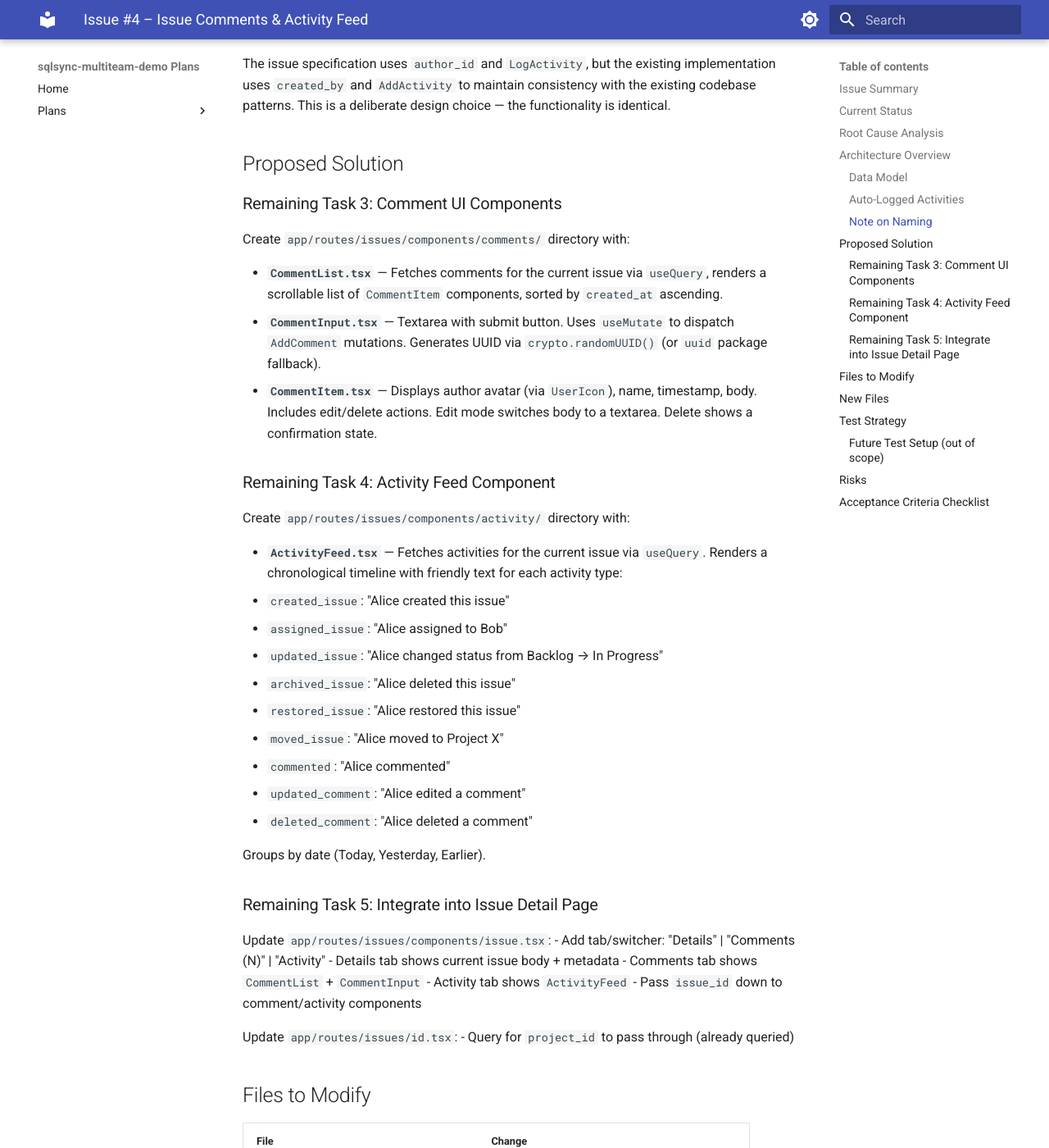
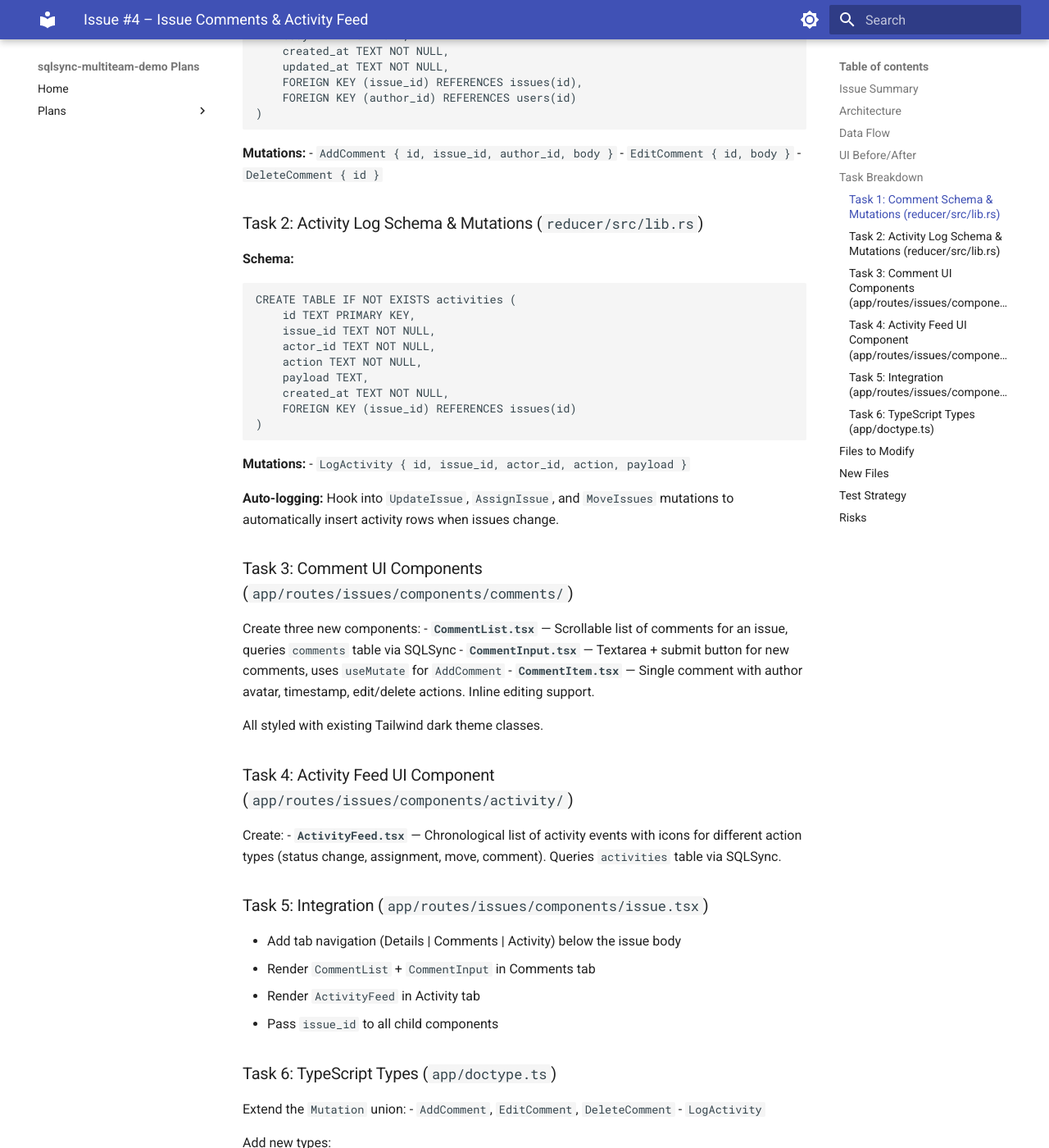
Before and after one commit to jensen/sqlsync-multiteam-demo-plans, an MkDocs documentation site: the page built from docs/plans/issue-4-plan.md, in a window 1280 px wide and 1400 px high, scrolled down 2063 px. Shown: the whole window at 82% size. Built offline with MkDocs 1.6.1 and Material for MkDocs 9.7.7, drawn with Linux system fonts in a browser that asks for light colours; some of the changed text lies outside the part shown.

Commit message:
docs: Add plan for issue #4 - Issue Comments & Activity Feed

````diff
--- a/docs/plans/issue-4-plan.md
+++ b/docs/plans/issue-4-plan.md
@@ -2,171 +2,154 @@
 
 ## Issue Summary
 
-Add the ability to comment on issues and see an activity timeline of changes. This feature spans the Rust WASM reducer and the React frontend.
+Add the ability to comment on issues and see an activity timeline of changes. This feature spans the Rust WASM reducer and the React frontend, consisting of **6 tasks** with clear dependencies.
 
-## Current Status
+**Dependency graph:**
+- Tasks 1 & 2 can run in parallel (both Rust reducer changes)
+- Tasks 3 & 4 can run in parallel once 1 & 2 are done (both React UI components)
+- Task 5 depends on 3 & 4 (integration)
+- Task 6 depends on 1 & 2 (type updates)
 
-The following tasks are **already completed** in the existing worktree (`fix/issue-4`):
+## Architecture
 
-| Task | Status | Location |
-|------|--------|----------|
-| Task 1: Comment Schema & Mutations | ✅ Complete | `reducer/src/lib.rs` |
-| Task 2: Activity Log Schema & Mutations | ✅ Complete | `reducer/src/lib.rs` |
-| Task 6: TypeScript Types | ✅ Complete | `app/doctype.ts` |
-| Rust Integration Tests | ✅ Complete | `tests/dag-runs/*/integration_test.rs` |
+![System Architecture](./issue-4-architecture.png)
 
-**Remaining work:** Tasks 3, 4, and 5 — the React UI layer and integration.
+## Data Flow
 
-## Root Cause Analysis
+![Data Flow](./issue-4-dataflow.png)
 
-N/A — this is a feature request, not a bug.
+## UI Before/After
 
-## Architecture Overview
+![UI Before/After](./issue-4-ui.png)
 
-The feature uses SQLSync's local-first architecture: mutations flow from React → WASM reducer → SQLite, then sync to other clients.
+## Task Breakdown
 
-```
-┌─────────────┐     ┌─────────────┐     ┌─────────────┐
-│  React UI   │────▶│  useMutate  │────▶│ WASM Reducer│
-│  Components │     │  (sqlsync)  │     │   (lib.rs)  │
-└─────────────┘     └─────────────┘     └──────┬──────┘
-      ▲                                          │
-      │                                          │
-      │     ┌─────────────┐                    │
-      └─────│  useQuery   │◀───────────────────┘
-            │  (sqlsync)    │
-            └─────────────┘
+### Task 1: Comment Schema & Mutations (`reducer/src/lib.rs`)
+
+**Schema:**
+```sql
+CREATE TABLE IF NOT EXISTS comments (
+    id TEXT PRIMARY KEY,
+    issue_id TEXT NOT NULL,
+    author_id TEXT NOT NULL,
+    body TEXT NOT NULL,
+    created_at TEXT NOT NULL,
+    updated_at TEXT NOT NULL,
+    FOREIGN KEY (issue_id) REFERENCES issues(id),
+    FOREIGN KEY (author_id) REFERENCES users(id)
+)
 ```
 
-### Data Model
+**Mutations:**
+- `AddComment { id, issue_id, author_id, body }`
+- `EditComment { id, body }`
+- `DeleteComment { id }`
 
-**Comments Table:**
-| Column | Type | Notes |
-|--------|------|-------|
-| id | TEXT PK | UUID |
-| issue_id | TEXT FK | References issues(id) |
-| created_by | TEXT FK | References users(id) |
-| body | TEXT | Comment content |
-| created_at | TEXT | ISO timestamp |
-| updated_at | TEXT | ISO timestamp (nullable) |
+### Task 2: Activity Log Schema & Mutations (`reducer/src/lib.rs`)
 
-**Activities Table:**
-| Column | Type | Notes |
-|--------|------|-------|
-| id | TEXT PK | UUID |
-| issue_id | TEXT FK | References issues(id) |
-| actor_id | TEXT FK | References users(id) |
-| type | TEXT | Activity type enum |
-| payload | TEXT | JSON metadata (nullable) |
-| created_at | TEXT | ISO timestamp |
+**Schema:**
+```sql
+CREATE TABLE IF NOT EXISTS activities (
+    id TEXT PRIMARY KEY,
+    issue_id TEXT NOT NULL,
+    actor_id TEXT NOT NULL,
+    action TEXT NOT NULL,
+    payload TEXT,
+    created_at TEXT NOT NULL,
+    FOREIGN KEY (issue_id) REFERENCES issues(id)
+)
+```
 
-### Auto-Logged Activities
+**Mutations:**
+- `LogActivity { id, issue_id, actor_id, action, payload }`
 
-The reducer automatically inserts activity rows when certain mutations occur:
+**Auto-logging:** Hook into `UpdateIssue`, `AssignIssue`, and `MoveIssues` mutations to automatically insert activity rows when issues change.
 
-| Mutation | Activity Type | Payload |
-|----------|--------------|---------|
-| `AddIssue` | `created_issue` | null |
-| `AssignIssue` | `assigned_issue` | `{ assigned_to, old_assigned_to, new_assigned_to }` |
-| `UpdateIssue` | `updated_issue` | `{ changes: { status?, priority? } }` |
-| `ArchiveIssues` | `archived_issue` | null |
-| `RestoreIssues` | `restored_issue` | null |
-| `MoveIssues` | `moved_issue` | `{ project_id, new_project_id }` |
-| `AddComment` | `commented` | null |
-| `UpdateComment` (trigger) | `updated_comment` | null |
-| `DeleteComment` (trigger) | `deleted_comment` | null |
+### Task 3: Comment UI Components (`app/routes/issues/components/comments/`)
 
-### Note on Naming
+Create three new components:
+- **`CommentList.tsx`** — Scrollable list of comments for an issue, queries `comments` table via SQLSync
+- **`CommentInput.tsx`** — Textarea + submit button for new comments, uses `useMutate` for `AddComment`
+- **`CommentItem.tsx`** — Single comment with author avatar, timestamp, edit/delete actions. Inline editing support.
 
-The issue specification uses `author_id` and `LogActivity`, but the existing implementation uses `created_by` and `AddActivity` to maintain consistency with the existing codebase patterns. This is a deliberate design choice — the functionality is identical.
+All styled with existing Tailwind dark theme classes.
 
-## Proposed Solution
+### Task 4: Activity Feed UI Component (`app/routes/issues/components/activity/`)
 
-### Remaining Task 3: Comment UI Components
+Create:
+- **`ActivityFeed.tsx`** — Chronological list of activity events with icons for different action types (status change, assignment, move, comment). Queries `activities` table via SQLSync.
 
-Create `app/routes/issues/components/comments/` directory with:
+### Task 5: Integration (`app/routes/issues/components/issue.tsx`)
 
-- **`CommentList.tsx`** — Fetches comments for the current issue via `useQuery`, renders a scrollable list of `CommentItem` components, sorted by `created_at` ascending.
-- **`CommentInput.tsx`** — Textarea with submit button. Uses `useMutate` to dispatch `AddComment` mutations. Generates UUID via `crypto.randomUUID()` (or `uuid` package fallback).
-- **`CommentItem.tsx`** — Displays author avatar (via `UserIcon`), name, timestamp, body. Includes edit/delete actions. Edit mode switches body to a textarea. Delete shows a confirmation state.
+- Add tab navigation (Details | Comments | Activity) below the issue body
+- Render `CommentList` + `CommentInput` in Comments tab
+- Render `ActivityFeed` in Activity tab
+- Pass `issue_id` to all child components
 
-### Remaining Task 4: Activity Feed Component
+### Task 6: TypeScript Types (`app/doctype.ts`)
 
-Create `app/routes/issues/components/activity/` directory with:
+Extend the `Mutation` union:
+- `AddComment`, `EditComment`, `DeleteComment`
+- `LogActivity`
 
-- **`ActivityFeed.tsx`** — Fetches activities for the current issue via `useQuery`. Renders a chronological timeline with friendly text for each activity type:
-  - `created_issue`: "Alice created this issue"
-  - `assigned_issue`: "Alice assigned to Bob"
-  - `updated_issue`: "Alice changed status from Backlog → In Progress"
-  - `archived_issue`: "Alice deleted this issue"
-  - `restored_issue`: "Alice restored this issue"
-  - `moved_issue`: "Alice moved to Project X"
-  - `commented`: "Alice commented"
-  - `updated_comment`: "Alice edited a comment"
-  - `deleted_comment`: "Alice deleted a comment"
+Add new types:
+```typescript
+export type Comment = {
+  id: string;
+  issue_id: string;
+  author_id: string;
+  body: string;
+  created_at: string;
+  updated_at: string;
+};
 
-Groups by date (Today, Yesterday, Earlier).
-
-### Remaining Task 5: Integrate into Issue Detail Page
-
-Update `app/routes/issues/components/issue.tsx`:
-- Add tab/switcher: "Details" | "Comments (N)" | "Activity"
-- Details tab shows current issue body + metadata
-- Comments tab shows `CommentList` + `CommentInput`
-- Activity tab shows `ActivityFeed`
-- Pass `issue_id` down to comment/activity components
-
-Update `app/routes/issues/id.tsx`:
-- Query for `project_id` to pass through (already queried)
+export type Activity = {
+  id: string;
+  issue_id: string;
+  actor_id: string;
+  action: string;
+  payload: string | null;
+  created_at: string;
+};
+```
 
 ## Files to Modify
 
 | File | Change |
 |------|--------|
-| `app/routes/issues/components/issue.tsx` | Add tabs, integrate comments and activity feed |
-| `app/routes/issues/id.tsx` | Ensure `issue_id` is available (already is via params) |
+| `reducer/src/lib.rs` | Add comments/activities tables, mutations, auto-logging hooks |
+| `app/doctype.ts` | Add new mutation variants and type exports |
+| `app/routes/issues/components/issue.tsx` | Add tabs, integrate comment + activity components |
+| `app/routes/issues/id.tsx` | Query for `project_id` to pass to issue component |
 
 ## New Files
 
 | File | Purpose |
 |------|---------|
-| `app/routes/issues/components/comments/CommentList.tsx` | Scrollable comment list |
-| `app/routes/issues/components/comments/CommentInput.tsx` | New comment input |
-| `app/routes/issues/components/comments/CommentItem.tsx` | Single comment display |
+| `app/routes/issues/components/comments/CommentList.tsx` | List comments for an issue |
+| `app/routes/issues/components/comments/CommentInput.tsx` | Input for new comments |
+| `app/routes/issues/components/comments/CommentItem.tsx` | Single comment display + actions |
 | `app/routes/issues/components/activity/ActivityFeed.tsx` | Activity timeline |
+| `app/lib/string.ts` | Date formatting utilities (relative time) |
 
 ## Test Strategy
 
-Since the project has no frontend test framework configured, we will:
+This project has **no existing test infrastructure**. We will add:
 
-1. **Verify Rust tests pass** — Run the existing integration tests in `tests/dag-runs/*/`
-2. **Build verification** — Ensure `npm run build` succeeds
-3. **Type checking** — Ensure `tsc --noEmit` (or equivalent) passes
-4. **Manual UI verification** — Run `npm run dev` and verify:
-   - Comments can be added, edited, deleted
-   - Activity feed auto-populates on mutations
-   - Tabs switch correctly
-   - Dark theme styling is consistent
-
-### Future Test Setup (out of scope)
-
-Adding Vitest + React Testing Library would be ideal for component-level tests, but requires devDependencies not currently in the project.
+1. **Vitest** for frontend unit/component testing
+2. Tests for:
+   - `CommentItem` rendering and edit/delete actions
+   - `CommentInput` submit validation
+   - `ActivityFeed` chronological sorting
+   - Date formatting utilities
+3. **Reducer build verification** — `cargo build` must succeed for WASM target
 
 ## Risks
 
 | Risk | Mitigation |
 |------|------------|
-| SQLSync schema mismatch between reducer and frontend | Ensure `InitSchema` is called before querying comments/activities |
-| `useMutate` returns `null` in multi-document mode | Components must handle `mutate === null` gracefully (read-only) |
-| Author name resolution | Query `users` table alongside comments to resolve `created_by` → name |
-| Date formatting consistency | Use `Intl.DateTimeFormat` consistently with existing code |
-| Activity payload parsing | Use `JSON.parse` with try/catch for safety |
-
-## Acceptance Criteria Checklist
-
-- [x] Users can add, edit, and delete comments on any issue (reducer ready, UI needed)
-- [x] Comments appear in real-time across synced clients (SQLSync handles this)
-- [x] Activity feed shows status changes, assignments, and moves automatically (reducer auto-logs)
-- [ ] Comments and activities are sorted chronologically in the UI
-- [ ] The UI matches the existing dark theme
-- [x] All new code is TypeScript-typed correctly (types defined, UI to be typed)
+| SQLSync WASM reducer compilation failures | Verify `npm run build:reducer` after every Rust change |
+| Schema migration on existing documents | `InitSchema` is idempotent; new tables use `IF NOT EXISTS` |
+| Real-time sync of comments across clients | SQLSync handles this automatically via CRDT replication |
+| UI tab state persistence | Use React `useState` for active tab; no persistence needed |
+| Activity auto-logging creates duplicate entries | Use single INSERT per mutation handler |
````
Also changed, not shown: docs/plans/issue-4-architecture.html (+28 -18 lines), docs/plans/issue-4-dataflow.html (added, +80 -0 lines), docs/plans/issue-4-ui.html (added, +96 -0 lines), docs/plans/issue-4-architecture.png (added), docs/plans/issue-4-dataflow.png (added), docs/plans/issue-4-ui.png (added).
